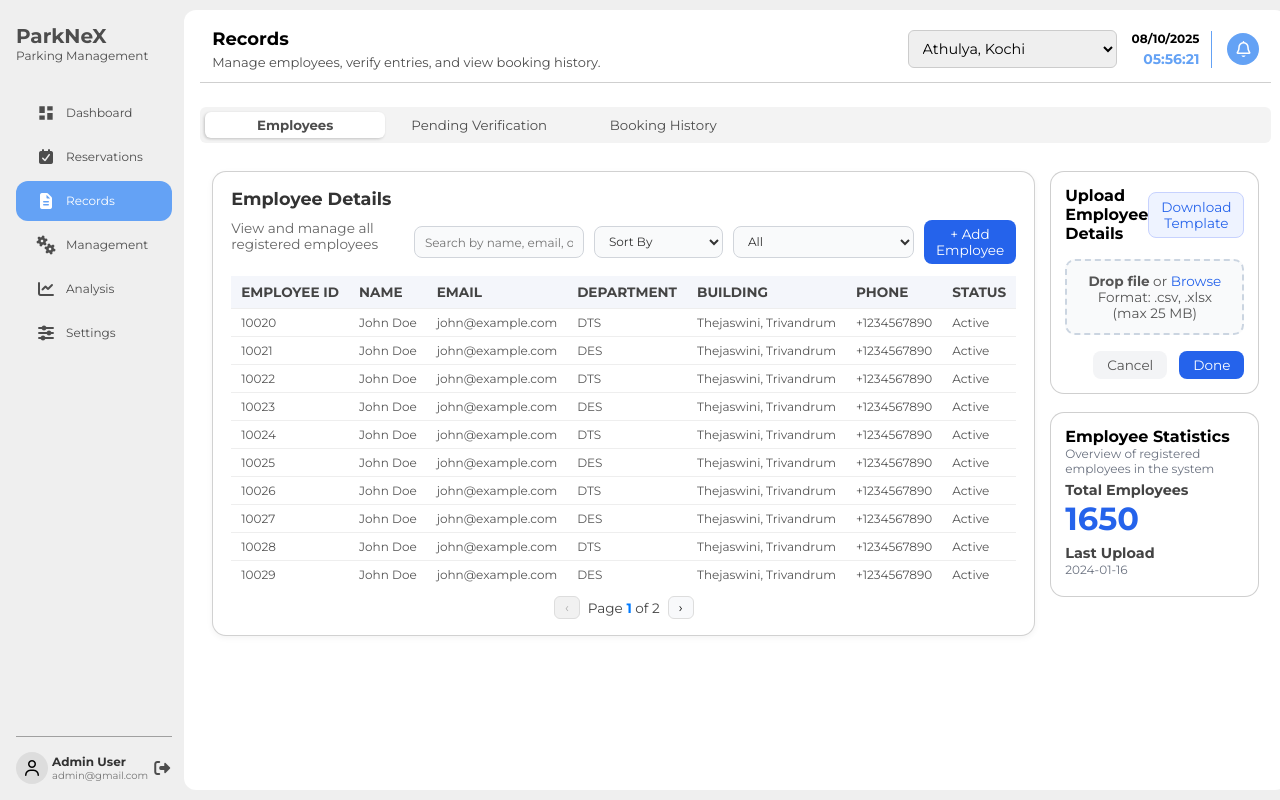
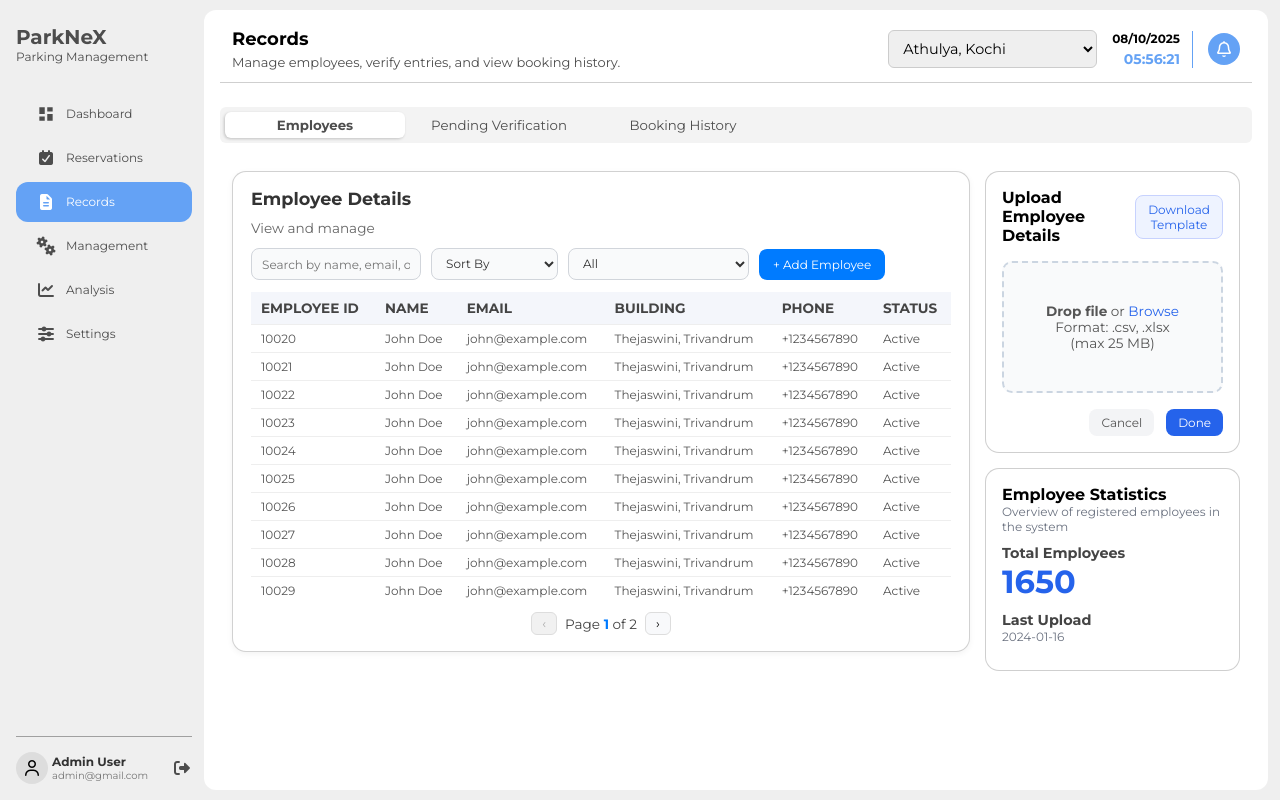
Before and after one commit to yaduraj1301/Parknex, a React (Vite) app: page /records in a window 1280 px wide. Built offline with nearby package versions, Linux system fonts and the light colour scheme.

Commit message:
feat: enhancements made in employee add page

```diff
--- a/src/Components/Table/table.css
+++ b/src/Components/Table/table.css
@@ -10,13 +10,6 @@
   border: #a0a0a07c;
   border-width: 1px;
   border-style: solid;
-}
-
-.table-header {
-  display: flex;
-  justify-content: space-between;
-  align-items: flex-end;
-  margin-bottom: 12px;
 }
 
 .table-header h2 {
@@ -193,3 +186,39 @@
 .add-btn:hover {
   background-color: #005fcc;
 }
+
+/* --- Fix layout for separated title/controls --- */
+.table-header {
+  display: flex;
+  flex-direction: column;
+  gap: 0px;
+  margin-bottom: 12px;
+}
+
+.table-title-section {
+  display: flex;
+  flex-direction: column;
+  align-items: flex-start;
+  text-align: left;
+}
+
+.table-controls-section {
+  display: flex;
+  justify-content: flex-end;
+  align-items: center;
+  gap: 8px;
+  flex-wrap: wrap;
+}
+
+.table-title-section h2 {
+  font-size: 1.1rem;
+  font-weight: 600;
+  margin: 0;
+}
+
+.table-title-section p {
+  color: #666;
+  font-size: 0.85rem;
+  margin: 0px 0 0 0;
+  text-align: left;
+}
--- a/src/Components/Table/table.tsx
+++ b/src/Components/Table/table.tsx
@@ -364,9 +364,9 @@ interface ReusableTableProps {
   data: Record<string, any>[];
   searchPlaceholder?: string;
   rowsPerPage?: number;
-  showAddButton?: boolean; // ✅ new
-  addButtonLabel?: string; // ✅ new
-  onAddClick?: () => void; // ✅ new
+  showAddButton?: boolean;
+  addButtonLabel?: string;
+  onAddClick?: () => void;
 }
 
 export const Table: React.FC<ReusableTableProps> = ({
@@ -386,10 +386,8 @@ export const Table: React.FC<ReusableTableProps> = ({
   const [filterKey, setFilterKey] = useState<string>("All");
   const [currentPage, setCurrentPage] = useState(1);
 
-  // Compute unique filter values (using first column that makes sense)
   const filterOptions = ["All", ...new Set(data.map((item) => item.building))];
 
-  // Filter + sort logic
   const filteredData = useMemo(() => {
     let filtered = data;
 
@@ -414,7 +412,6 @@ export const Table: React.FC<ReusableTableProps> = ({
     return filtered;
   }, [data, search, sortKey, sortOrder, filterKey]);
 
-  // Pagination logic
   const totalPages = Math.ceil(filteredData.length / rowsPerPage);
   const paginatedData = filteredData.slice(
     (currentPage - 1) * rowsPerPage,
@@ -437,10 +434,15 @@ export const Table: React.FC<ReusableTableProps> = ({
   return (
     <div className="table-container">
       <div className="table-header">
-        <div>
+        <div className="table-title-section">
           <h2>{title}</h2>
-          {description && <p>{description}</p>}
         </div>
+
+        {description && (
+          <div className="table-description">
+            <p>{description}</p>
+          </div>
+        )}
 
         <div className="table-controls">
           <input
@@ -476,7 +478,6 @@ export const Table: React.FC<ReusableTableProps> = ({
             ))}
           </select>
 
-          {/* ✅ Add button */}
           {showAddButton && (
             <button className="add-btn" onClick={onAddClick}>
               {addButtonLabel}
--- a/src/Pages/Records/BookingHistory.tsx
+++ b/src/Pages/Records/BookingHistory.tsx
@@ -42,7 +42,7 @@ export function BookingHistory() {
         columns={columns}
         data={data}
         searchPlaceholder="Enter vehicle no / employee name"
-        rowsPerPage={11}
+        rowsPerPage={10}
       />
     </div>
   );
--- a/src/Pages/Records/EmployeeManagement.css
+++ b/src/Pages/Records/EmployeeManagement.css
@@ -7,10 +7,10 @@
 /* Upload + Stats section */
 .employee-top-section {
   display: flex;
-  grid-template-columns: 2fr 1fr;
-  gap: 18px;
   flex-direction: column;
+  gap: 15px;
   width: 100%;
+  height: 100%;
   margin-left: auto; /* pushes it to the right */
 }
 
@@ -19,10 +19,11 @@
   flex: 1;
   background: #fff;
   border-radius: 14px;
-  padding: 14px;
+  padding: 16px;
   /* box-shadow: 0 2px 8px rgba(0, 0, 0, 0.05); */
   border: 1px solid #a0a0a081;
   width: 100%;
+  height: 100%;
 }
 
 /* Upload Section */
@@ -45,14 +46,15 @@
   border: 1px solid #c7d2fe;
   padding: 6px 12px;
   border-radius: 8px;
-  font-size: 0.85rem;
+  font-size: 12px;
   cursor: pointer;
+  width: 100px;
 }
 
 .dropzone {
   border: 2px dashed #cbd5e1;
   border-radius: 10px;
-  padding: 12px;
+  padding: 40px;
   text-align: center;
   background: #f9fafb;
   transition: border-color 0.3s;
@@ -87,8 +89,8 @@
 .cancel-btn,
 .done-btn {
   border-radius: 8px;
-  padding: 6px 14px;
-  font-size: 0.85rem;
+  padding: 6px 12px;
+  font-size: 12px;
   cursor: pointer;
   border: none;
 }
@@ -107,22 +109,25 @@
 .stats-card h3 {
   font-size: 1rem;
   font-weight: 600;
+  gap: 10px;
 }
 
 .stats-card p {
   color: #6b7280;
   font-size: 12px;
-  margin-bottom: 5px;
+  gap: 15px;
+  margin-bottom: 10px;
 }
 
 .stats-content {
   display: flex;
   flex-direction: column;
-  gap: 6px;
+  gap: 10px;
 }
 
 .stats-content h4 {
   font-size: 0.9rem;
+  gap: 10px;
   color: #444;
 }
 
@@ -148,11 +153,9 @@
 }
 
 .add-btn {
-  background: #2563eb;
-  color: #fff;
-  padding: 6px 12px;
   border-radius: 8px;
+  padding: 8px 14px;
+  font-size: 12px;
+  cursor: pointer;
   border: none;
-  cursor: pointer;
-  font-size: 0.85rem;
 }
--- a/src/Pages/Records/EmployeeManagement.tsx
+++ b/src/Pages/Records/EmployeeManagement.tsx
@@ -7,7 +7,6 @@ export function EmployeeManagement() {
     { key: "employeeId", label: "EMPLOYEE ID" },
     { key: "name", label: "NAME" },
     { key: "email", label: "EMAIL" },
-    { key: "department", label: "DEPARTMENT" },
     { key: "building", label: "BUILDING" },
     { key: "phone", label: "PHONE" },
     { key: "status", label: "STATUS" },
@@ -17,7 +16,6 @@ export function EmployeeManagement() {
     employeeId: 10020 + i,
     name: "John Doe",
     email: "john@example.com",
-    department: i % 2 === 0 ? "DTS" : "DES",
     building: "Thejaswini, Trivandrum",
     phone: "+1234567890",
     status: "Active",
@@ -32,7 +30,7 @@ export function EmployeeManagement() {
         <div className="employee-table-section">
           <Table
             title="Employee Details"
-            description="View and manage all registered employees"
+            description="View and manage "
             columns={columns}
             data={data}
             searchPlaceholder="Search by name, email, or ID"
```
